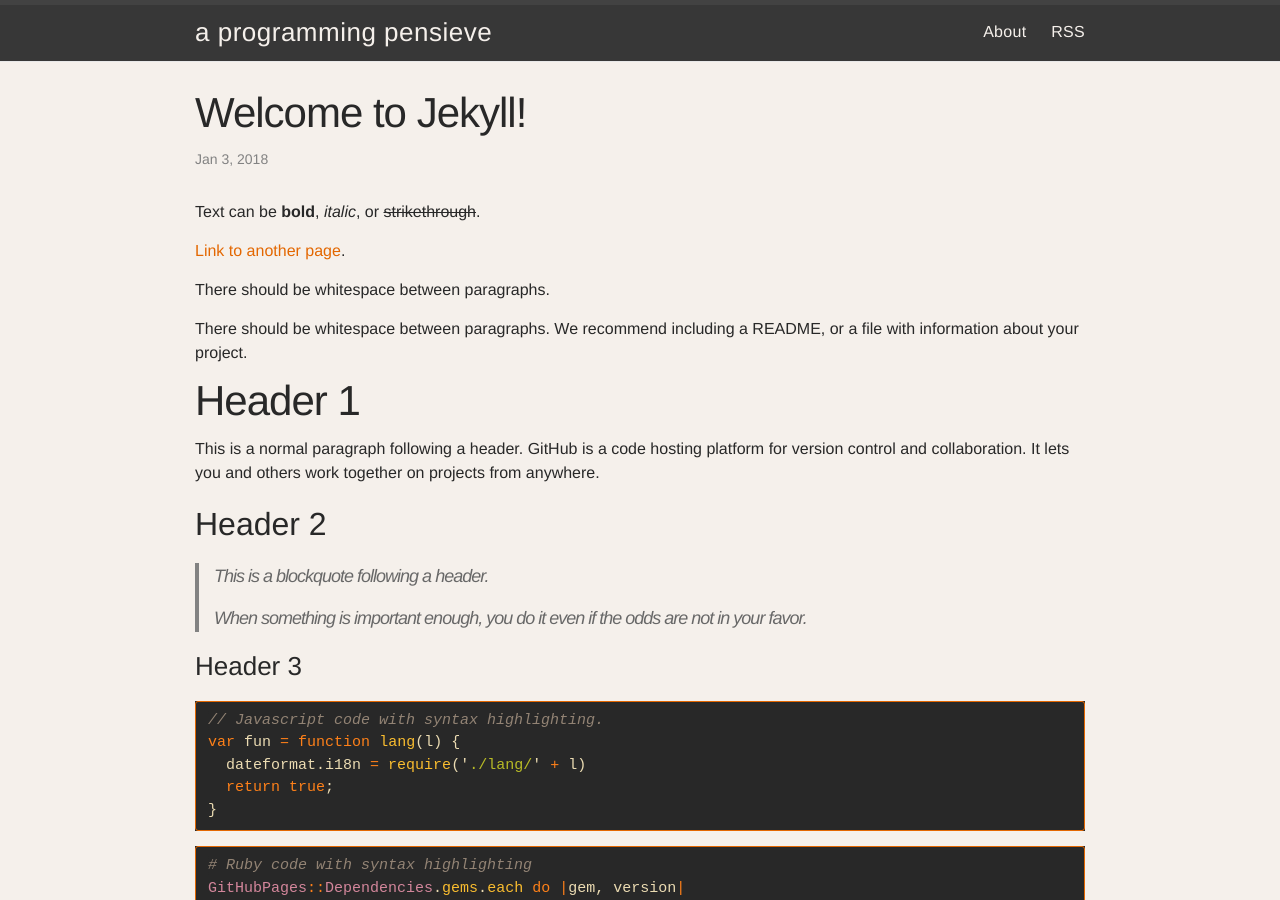
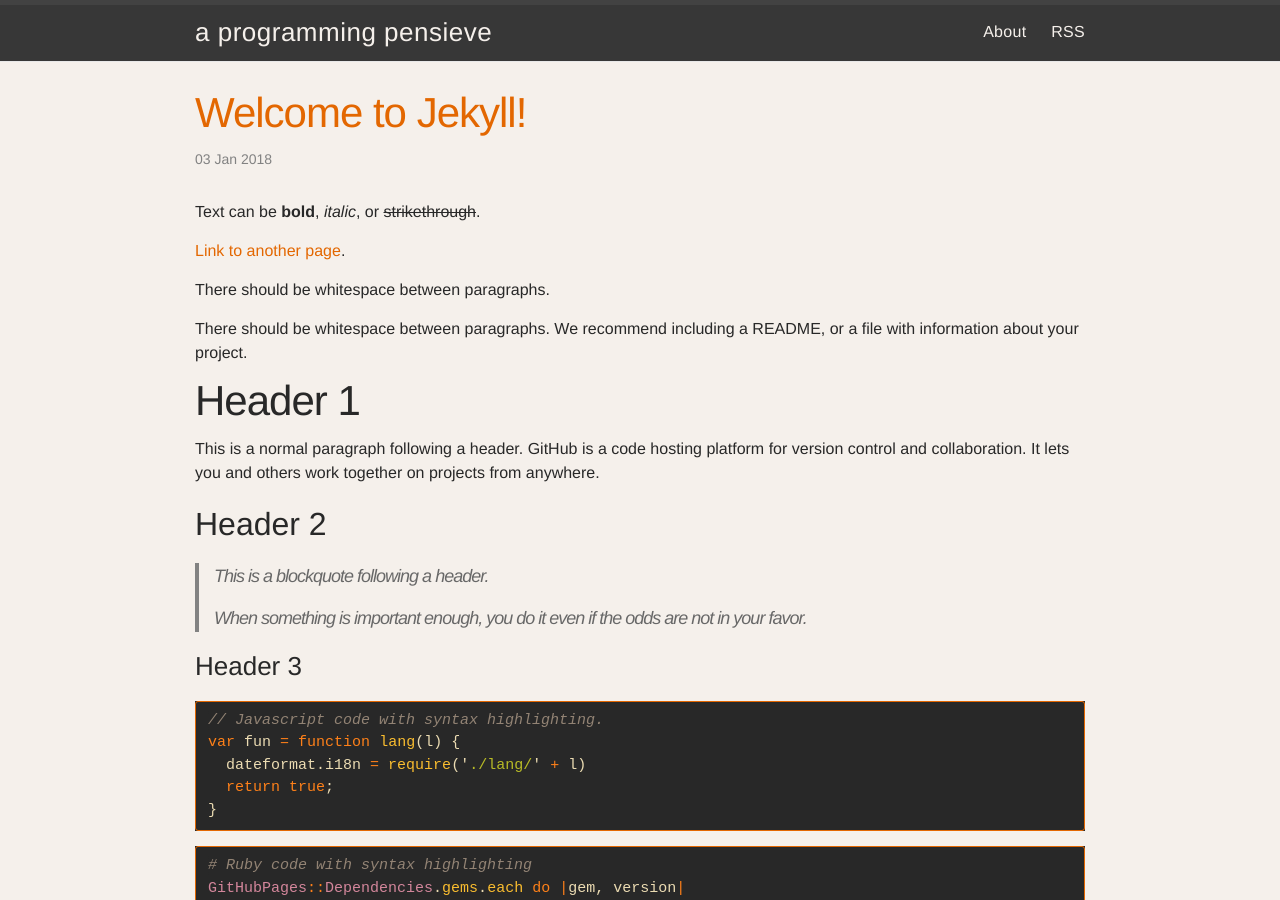
Before and after one commit to contrepoint/contrepoint.github.io, a Jekyll site: the page built from _posts/2018-01-03-welcome-to-jekyll.markdown, in a window 1280 px wide and 900 px high. Built offline with Jekyll 4.4.1, drawn with Linux system fonts in a browser that asks for light colours.

Commit message:
update post layout

```diff
--- a/_layouts/post.html
+++ b/_layouts/post.html
@@ -4,10 +4,11 @@ layout: default
 <article class="post" itemscope itemtype="http://schema.org/BlogPosting">
 
   <header class="post-header">
-    <h1 class="post-title" itemprop="name headline">{{ page.title | escape }}</h1>
+    <h1 class="post-title" itemprop="name headline"><a href="{{ page.title | escape}}">{{ page.title | escape }}</a></h1>
+
     <p class="post-meta">
       <time datetime="{{ page.date | date_to_xmlschema }}" itemprop="datePublished">
-        {% assign date_format = site.minima.date_format | default: "%b %-d, %Y" %}
+        {% assign date_format = "%d %b %Y" %}
         {{ page.date | date: date_format }}
       </time>
       {% if page.author %}
```
